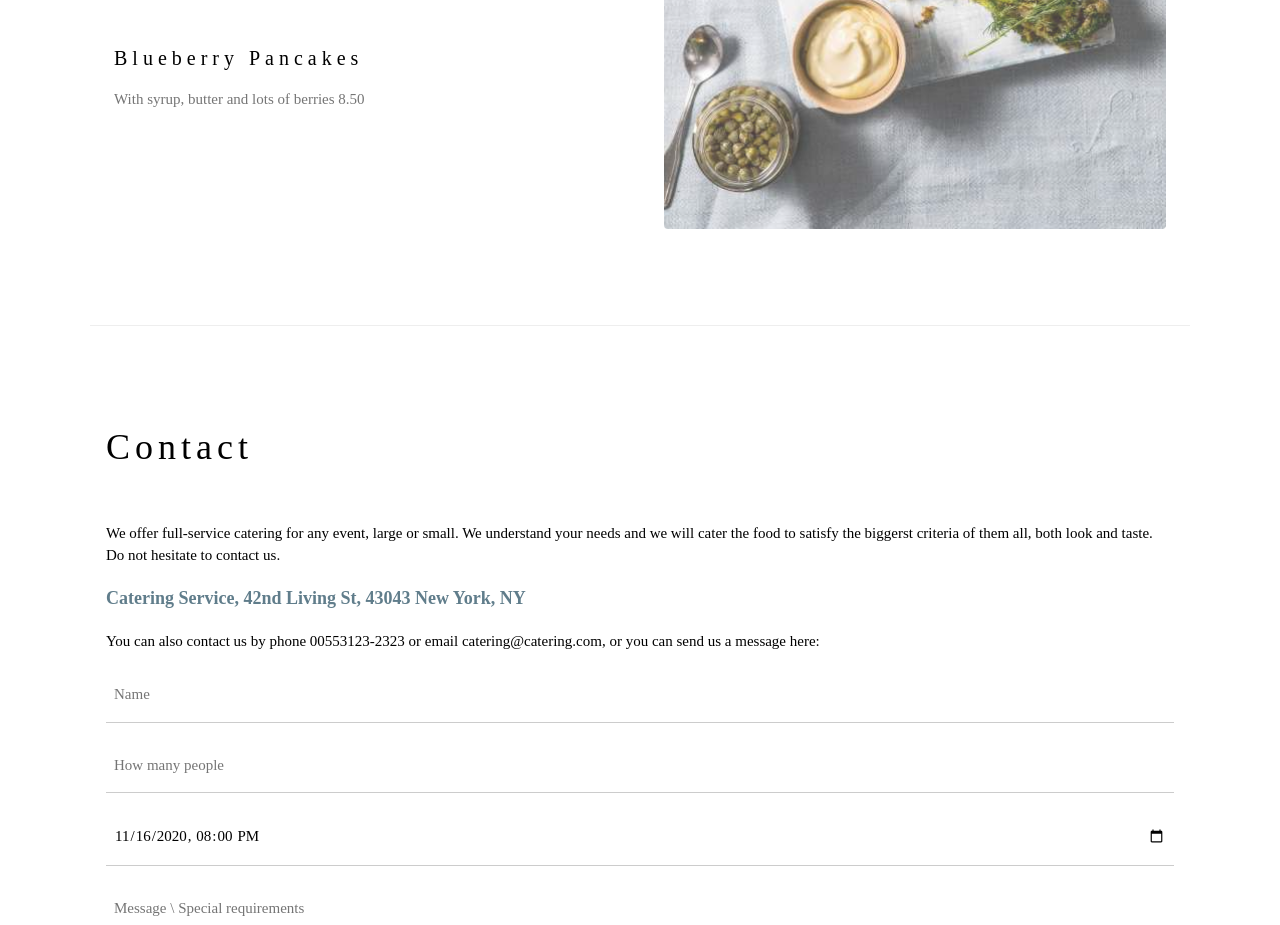
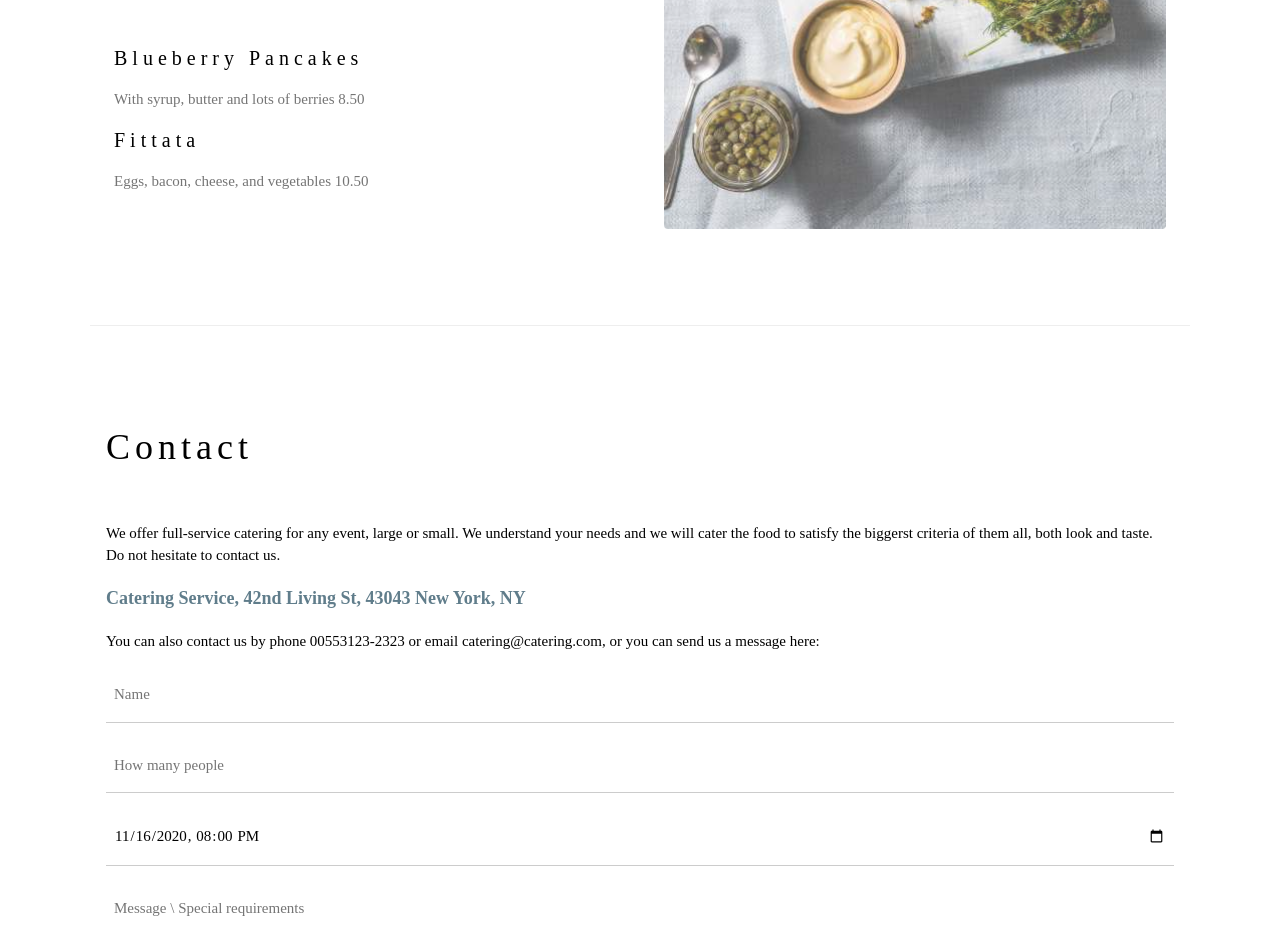
Before and after one commit to williamfelinto02-gif/mywebsite, a plain HTML site: page index.html in a window 1280 px wide. Shown: the part 2060-2985 px from the top of the page. Drawn offline with nearby package versions, Linux system fonts and the light colour scheme.

Commit message:
Adicionado o item Frittata ao menu

```diff
--- a/index.html
+++ b/index.html
@@ -74,6 +74,9 @@ h1, h2, h3, h4, h5, h6 {
 
       <h4>Blueberry Pancakes</h4>
       <p class="w3-text-grey">With syrup, butter and lots of berries 8.50</p>
+
+      <h4>Fittata</h4>
+      <p class="w3-text-grey">Eggs, bacon, cheese, and vegetables 10.50</p>
     </div>
 
     <div class="w3-col l6 w3-padding-large">
```
Also changed, not shown: Comandos - git.txt.
